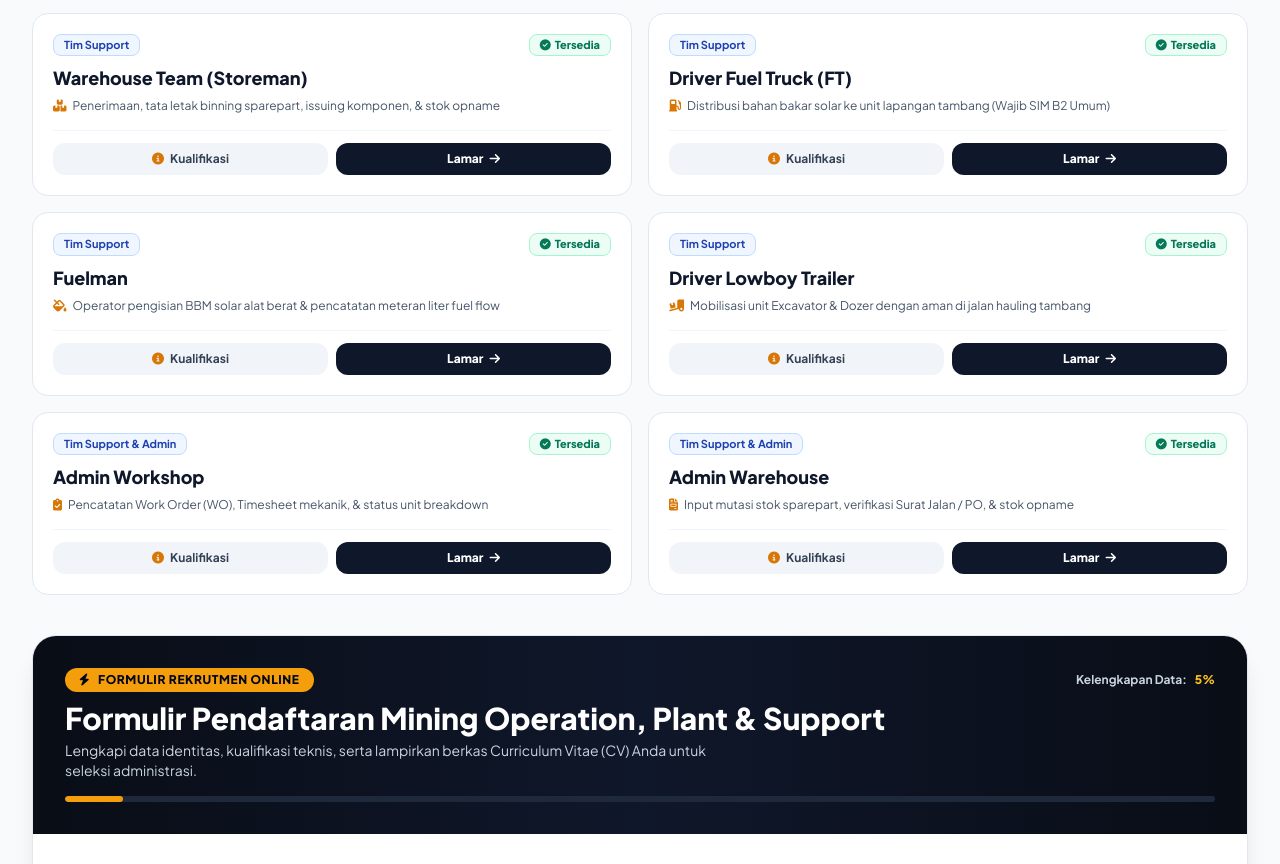
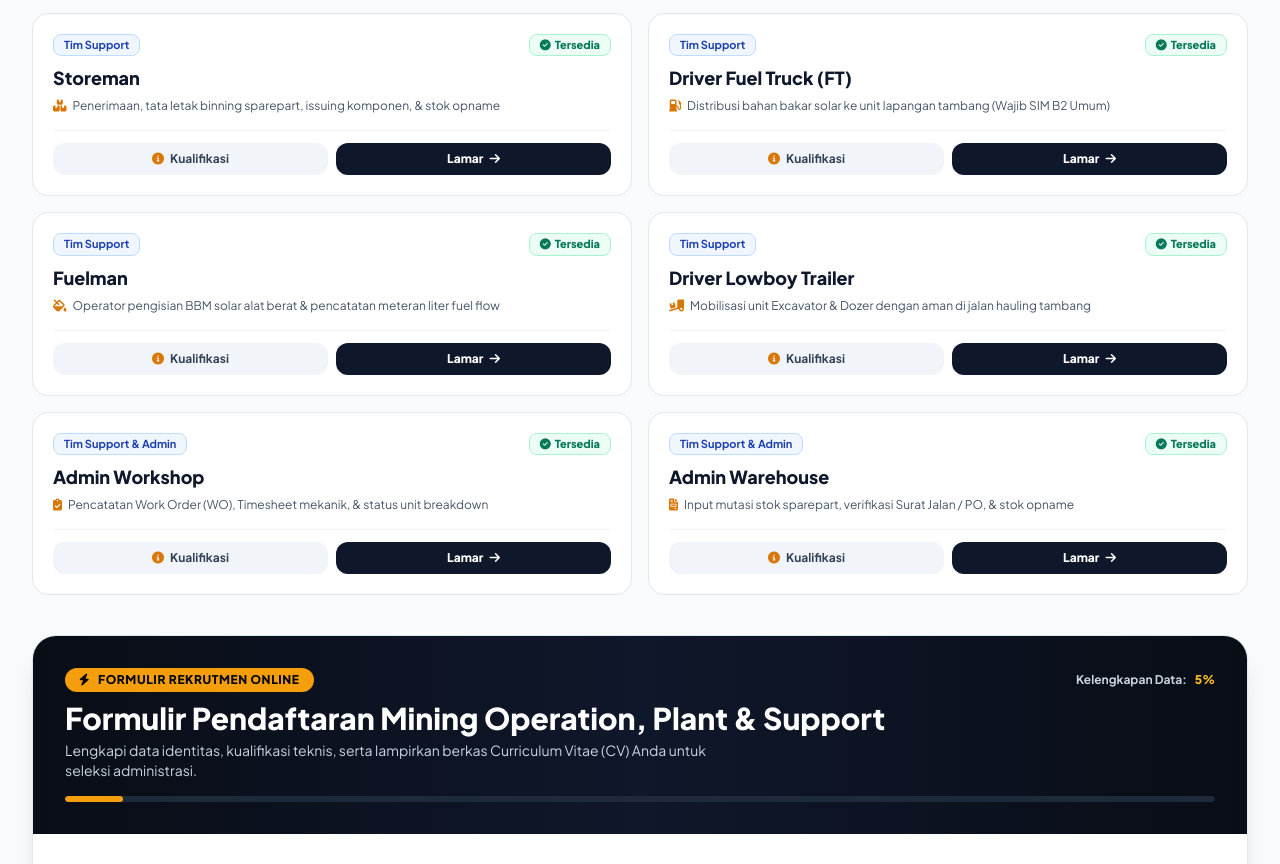
Before and after one commit to adipranata-system/Recruitment-KTC, a plain HTML site: page index.html in a window 1280 px wide. Shown: the part 2813-3677 px from the top of the page. Drawn offline with nearby package versions, Linux system fonts and the light colour scheme.

Commit message:
Update index.html

```diff
--- a/index.html
+++ b/index.html
@@ -682,14 +682,14 @@
               <span class="text-[11px] font-bold px-2.5 py-0.5 rounded-lg bg-blue-50 text-blue-800 border border-blue-200">Tim Support</span>
               <span class="text-[11px] font-extrabold px-2.5 py-0.5 rounded-lg bg-emerald-50 text-emerald-700 border border-emerald-200"><i class="fa-solid fa-circle-check mr-1"></i>Tersedia</span>
             </div>
-            <h3 class="text-lg font-black text-slate-900">Warehouse Team (Storeman)</h3>
+            <h3 class="text-lg font-black text-slate-900">Storeman</h3>
             <p class="text-xs text-slate-600 mt-1.5 line-clamp-2"><i class="fa-solid fa-boxes-stacked text-amber-600 mr-1.5"></i>Penerimaan, tata letak binning sparepart, issuing komponen, & stok opname</p>
           </div>
           <div class="mt-4 pt-3 border-t border-slate-100 flex items-center gap-2">
             <button type="button" onclick="openDetailModal('sp-1')" class="w-1/2 py-2 px-3 bg-slate-100 hover:bg-slate-200 text-slate-700 text-xs font-bold rounded-xl transition flex items-center justify-center gap-1.5">
               <i class="fa-solid fa-circle-info text-amber-600"></i> Kualifikasi
             </button>
-            <button type="button" onclick="pilihLoker('Warehouse Team (Storeman)')" class="w-1/2 py-2 px-3 bg-coal-900 hover:bg-amber-500 hover:text-slate-950 text-white text-xs font-black rounded-xl transition flex items-center justify-center gap-1.5">
+            <button type="button" onclick="pilihLoker('Storeman')" class="w-1/2 py-2 px-3 bg-coal-900 hover:bg-amber-500 hover:text-slate-950 text-white text-xs font-black rounded-xl transition flex items-center justify-center gap-1.5">
               <span>Lamar</span> <i class="fa-solid fa-arrow-right"></i>
             </button>
           </div>
@@ -876,7 +876,7 @@
               <optgroup label="Tim Support & Administrasi">
                 <option value="Admin Workshop">Admin Workshop</option>
                 <option value="Admin Warehouse">Admin Warehouse</option>
-                <option value="Warehouse Team (Storeman)">Warehouse Team / Storeman</option>
+                <option value="Storeman">Storeman</option>
                 <option value="Driver Fuel Truck (FT)">Driver Fuel Truck (FT)</option>
                 <option value="Fuelman">Fuelman</option>
                 <option value="Driver Lowboy">Driver Lowboy Trailer</option>
@@ -1663,9 +1663,9 @@
         ]
       },
       'sp-1': {
-        title: "Warehouse Team (Storeman)",
+        title: "Storeman",
         category: "Tim Support",
-        selectValue: "Warehouse Team (Storeman)",
+        selectValue: "Storeman",
         requirements: [
           "Jenis Kelamin: Khusus Laki-laki.",
           "Pendidikan min. SMA / SMK (Otomotif/Logistik disukai).",
```
